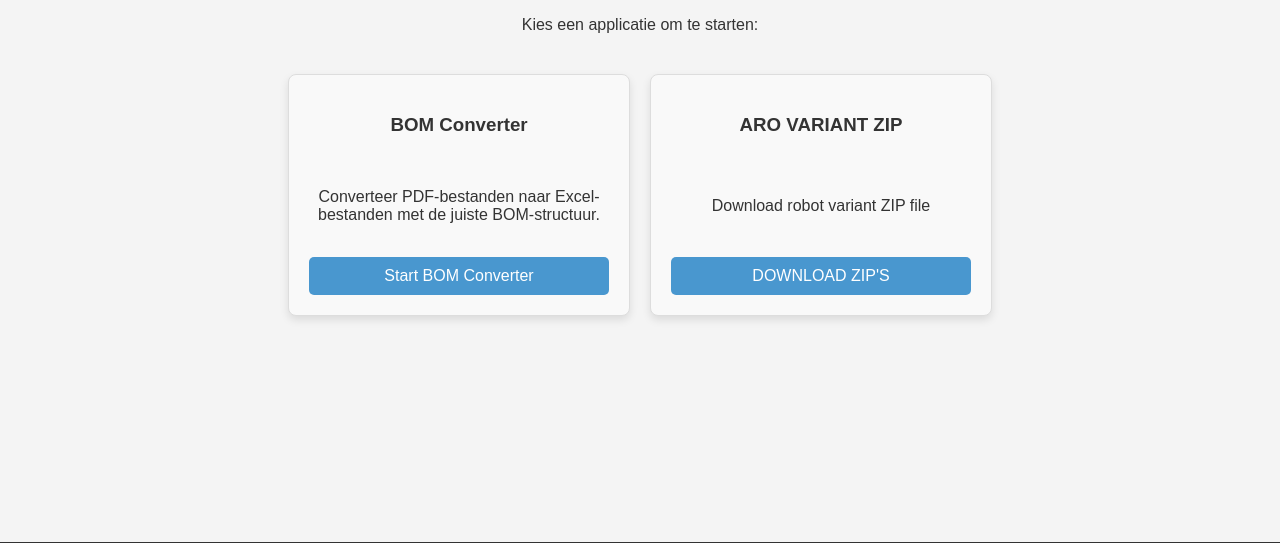
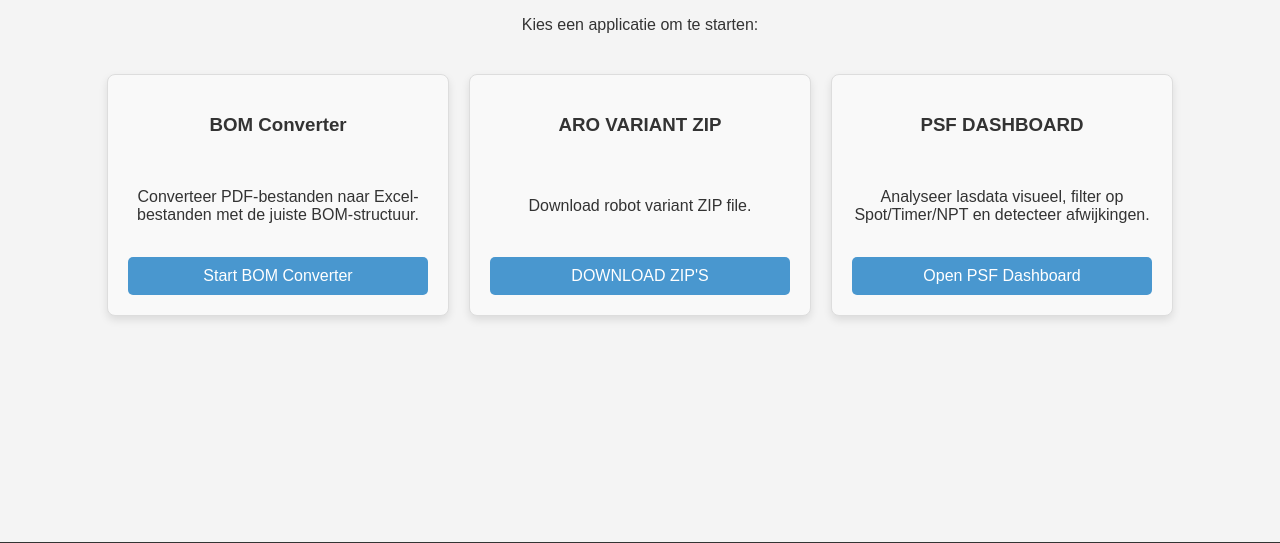
Before and after one commit to VolvoAP/BOMConverter, a Flask app: page /home in a window 1280 px wide. Shown: the part 164-707 px from the top of the page. Run offline with Flask 3, Linux system fonts and the light colour scheme; the visitor is signed in with stand-in values (Sample User, id 1).

Commit message:
Update home.html

```diff
--- a/templates/home.html
+++ b/templates/home.html
@@ -9,6 +9,7 @@
         <h1>Welkom</h1>
     </header>
     <p>Kies een applicatie om te starten:</p>
+
     <div class="app-grid">
         <!-- Eerste knop: BOM Converter -->
         <div class="app-card">
@@ -17,11 +18,18 @@
             <a href="/bom-converter" class="app-button">Start BOM Converter</a>
         </div>
 
-        <!-- Tweede knop: VARIANT DOWNLOADER -->
+        <!-- Tweede knop: ARO VARIANT ZIP -->
         <div class="app-card">
-            <h3>ARO VARIANT ZIP </h3>
-            <p>Download robot variant ZIP file</p>
+            <h3>ARO VARIANT ZIP</h3>
+            <p>Download robot variant ZIP file.</p>
             <a href="/autobom" class="app-button">DOWNLOAD ZIP'S</a>
+        </div>
+
+        <!-- ✅ Derde knop: PSF Dashboard -->
+        <div class="app-card">
+            <h3>PSF DASHBOARD</h3>
+            <p>Analyseer lasdata visueel, filter op Spot/Timer/NPT en detecteer afwijkingen.</p>
+            <a href="https://psf-dashboard.onrender.com" target="_blank" class="app-button">Open PSF Dashboard</a>
         </div>
     </div>
 </div>
```
